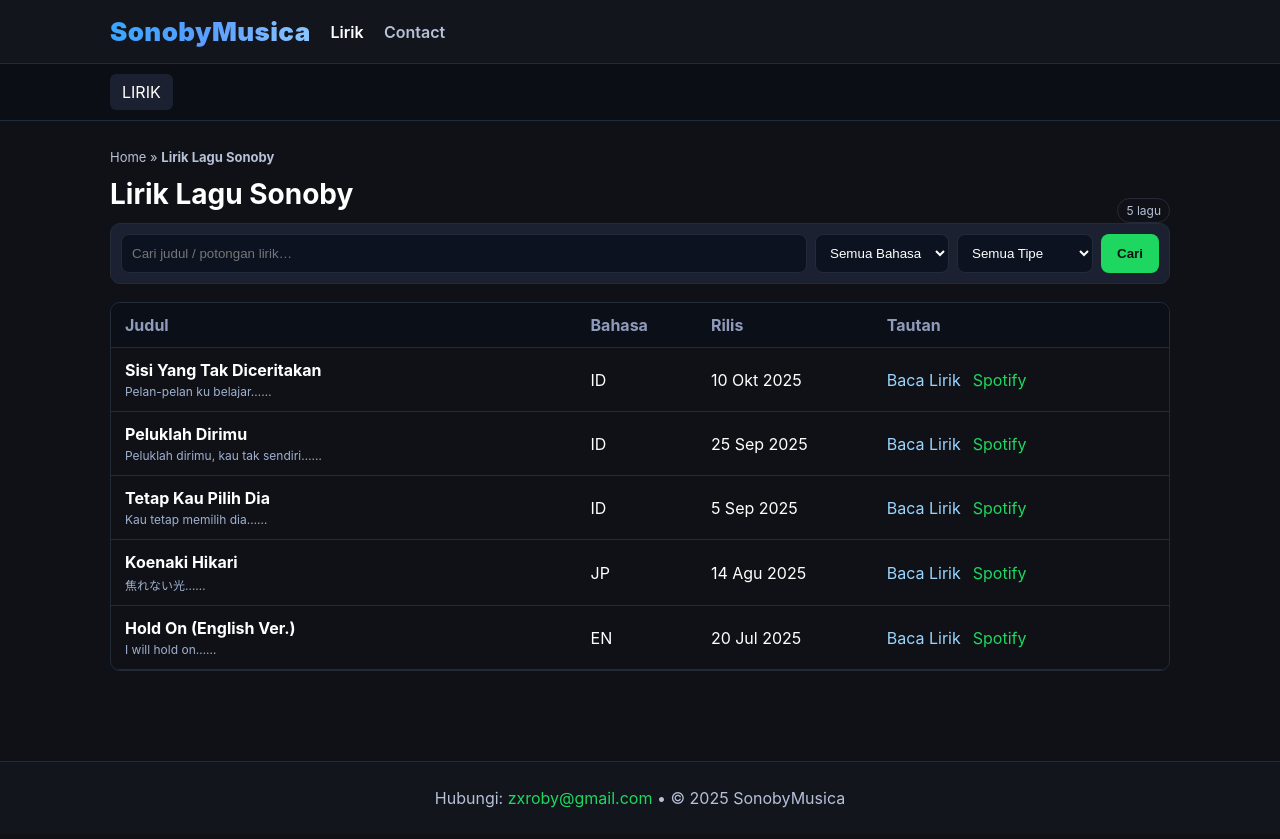
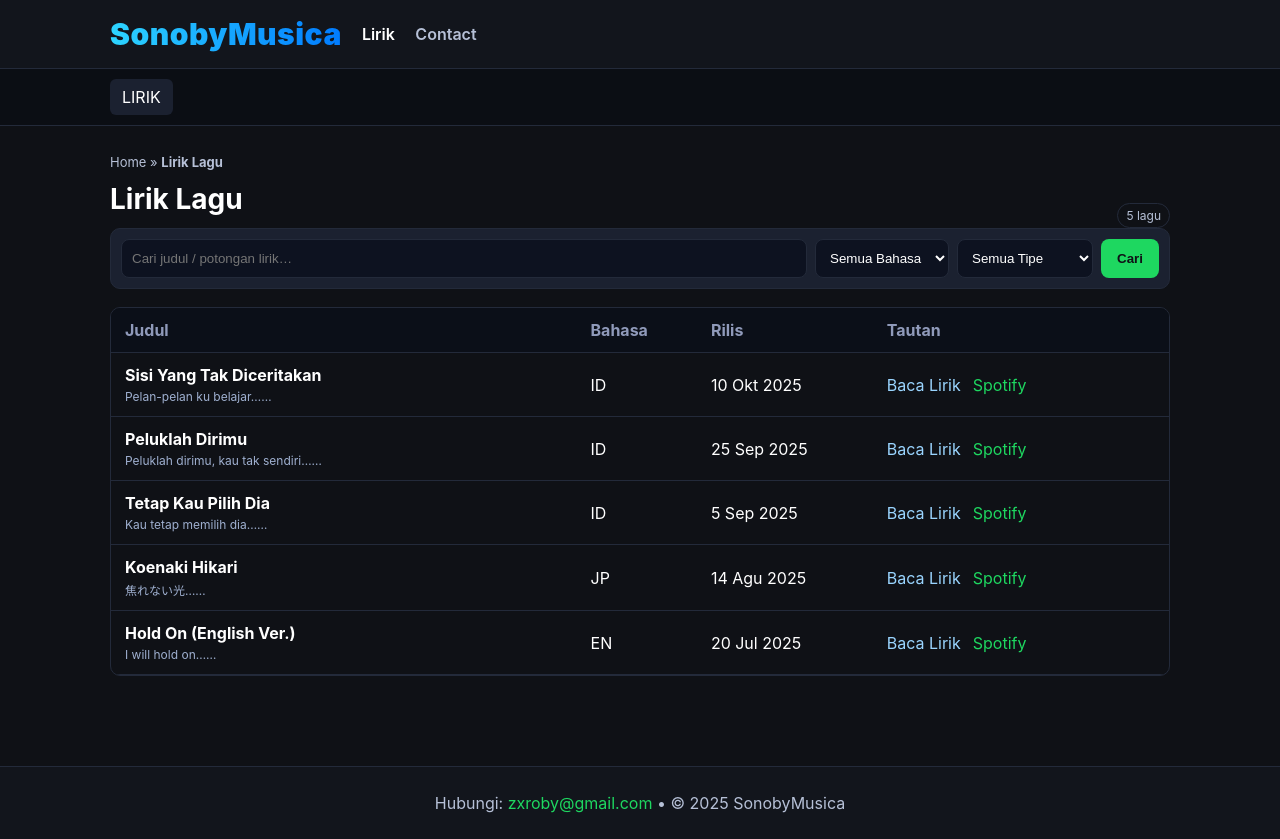
Before and after one commit to zxroby-SonobyMusica/zxroby-SonobyMusica.github.io, a plain HTML site: page index.html in a window 1280 px wide. Drawn offline with Linux system fonts and the light colour scheme.

Commit message:
Update index.html

```diff
--- a/index.html
+++ b/index.html
@@ -11,21 +11,27 @@
     }
     *{box-sizing:border-box}
     body{margin:0;background:var(--bg);color:var(--text);font-family:Inter,system-ui,Segoe UI,Roboto,Arial,sans-serif}
+
     /* Header */
     .top{background:var(--panel); border-bottom:1px solid var(--border); position:sticky; top:0; z-index:10}
     .top .inner{display:flex;align-items:center;gap:20px; padding:16px 20px; max-width:1100px; margin:0 auto}
     .logo{
       font-weight:900;
-      font-size:26px;
-      background: linear-gradient(90deg,#3aa6ff,#5b9fff,#8cc6ff);
+      font-size:30px;
+      background: linear-gradient(90deg,#2dd4ff,#007bff);
       -webkit-background-clip:text;
       -webkit-text-fill-color:transparent;
-      letter-spacing:.4px;
+      letter-spacing:.5px;
+      transition: all .3s ease;
     }
+    .logo:hover{
+      filter: brightness(1.3) drop-shadow(0 0 6px #3aa6ffb3);
+    }
+
     .nav a{color:var(--muted);text-decoration:none;font-weight:600;margin-right:16px}
     .nav a.active,.nav a:hover{color:var(--text)}
 
-    /* Subnav like tabs */
+    /* Tabs */
     .tabs{background:#0b0e14;border-bottom:1px solid var(--border)}
     .tabs .inner{max-width:1100px;margin:0 auto;display:flex;gap:16px;padding:10px 20px}
     .tabs a{color:#d6deffb3;text-decoration:none;padding:8px 12px;border-radius:6px}
@@ -33,17 +39,21 @@
 
     main{max-width:1100px;margin:28px auto 90px;padding:0 20px}
 
+    /* Breadcrumb */
     .crumb{color:var(--muted);font-size:13px;margin-bottom:6px}
     .crumb a{color:var(--muted);text-decoration:none}
 
+    /* Title */
     .title{display:flex;align-items:end;justify-content:space-between;gap:12px}
     h1{margin:6px 0 12px;font-size:28px}
 
+    /* Search */
     .searchBox{display:flex;gap:8px;flex-wrap:wrap;background:var(--panel2);border:1px solid var(--border);padding:10px;border-radius:10px}
     .searchBox input,.searchBox select{background:#0d1220;border:1px solid var(--border);color:var(--text);padding:10px;border-radius:8px}
     .searchBox input{flex:1;min-width:200px}
     .btn{background:var(--accent);border:none;color:#0f1116;padding:10px 16px;border-radius:8px;font-weight:700;cursor:pointer}
 
+    /* Table */
     .list{margin-top:18px;border:1px solid var(--border);border-radius:10px;overflow:hidden}
     table{width:100%;border-collapse:collapse}
     th,td{padding:12px 14px;border-bottom:1px solid var(--border);text-align:left}
@@ -73,9 +83,9 @@
   </div>
 
   <main>
-    <div class="crumb">Home » <strong>Lirik Lagu Sonoby</strong></div>
+    <div class="crumb">Home » <strong>Lirik Lagu</strong></div>
     <div class="title">
-      <h1>Lirik Lagu Sonoby</h1>
+      <h1>Lirik Lagu</h1>
       <span class="badge" id="countBadge">0 lagu</span>
     </div>
 
```
